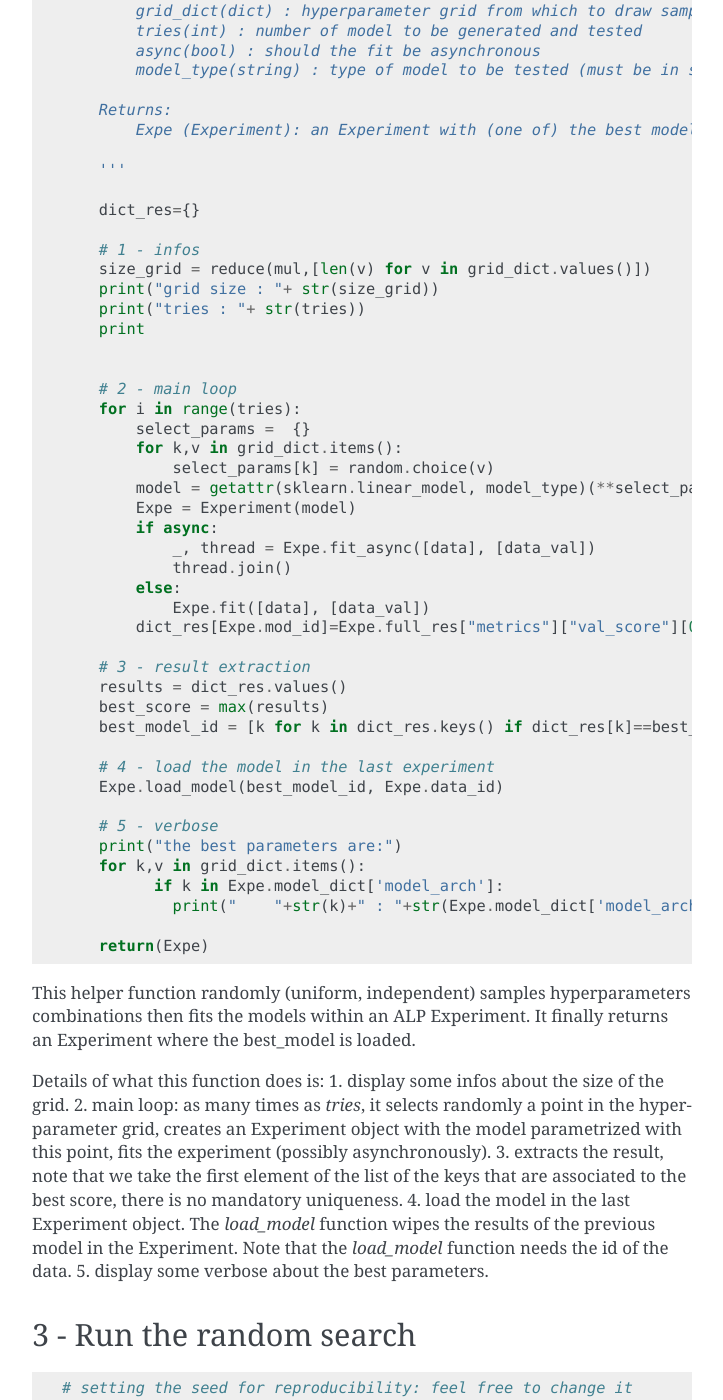
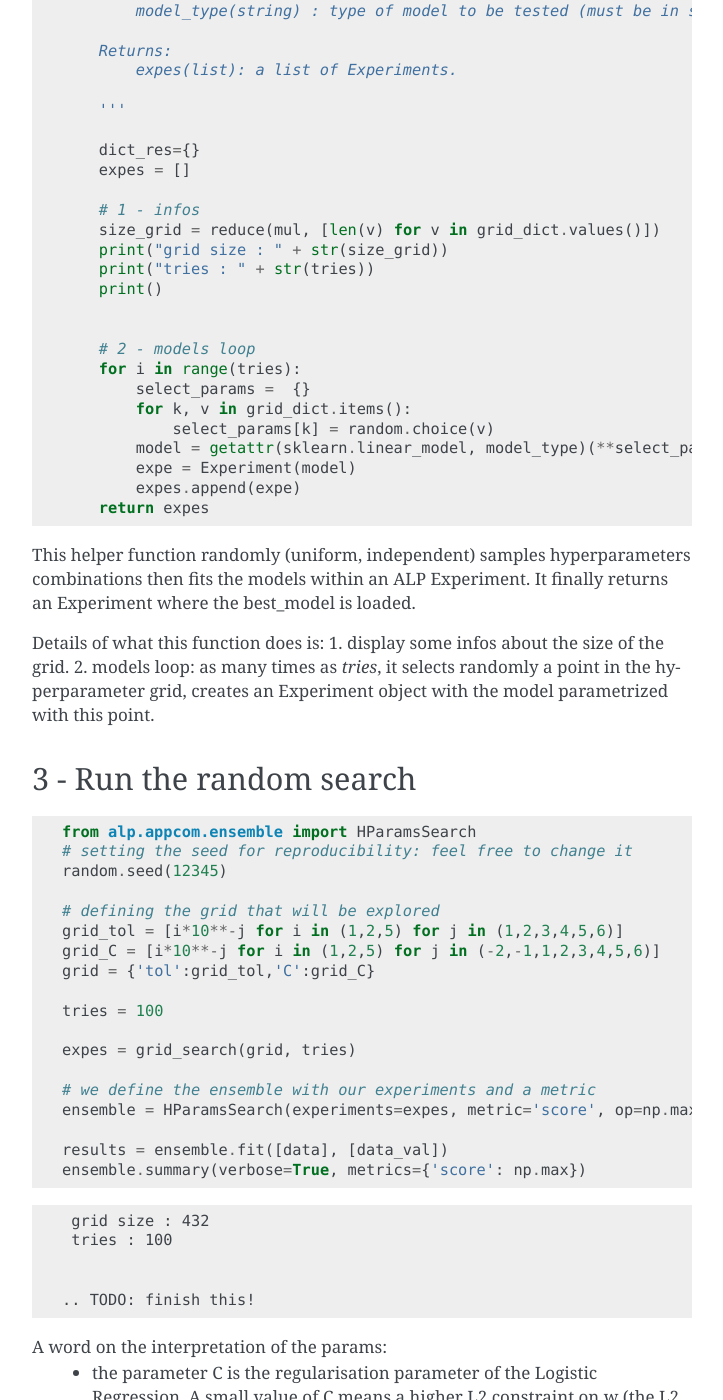
Before and after one commit to tboquet/python-alp, a Sphinx documentation site: the page built from docs/Tutorials/tuto1.rst, in a window 1280 px wide and 1400 px high, scrolled down 1304 px. Shown: the whole window, without its empty margins (388-1111 px from the left). Built offline with Sphinx 7.4.7, drawn with Linux system fonts in a browser that asks for light colours; some of the changed text lies outside the part shown.

Commit message:
+ use ensembles for HP tunning

```diff
--- a/docs/Tutorials/tuto1.rst
+++ b/docs/Tutorials/tuto1.rst
@@ -35,6 +35,7 @@ best.
     data_val["X"], data_val["y"] = X_test_val, y_test_val
     data_new["X"], data_new["y"] = X_test_new, y_test_new
 
+
 2 - Define an easy model and an ALP Experiment in a loop
 ~~~~~~~~~~~~~~~~~~~~~~~~~~~~~~~~~~~~~~~~~~~~~~~~~~~~~~~~~~~~~~~
 
@@ -51,77 +52,53 @@ Let us first define a helper function.
     from alp.appcom.core import Experiment
     from operator import mul
 
-    def grid_search(data, data_val, grid_dict, tries, async = False, model_type = 'LogisticRegression'):
-        ''' This function randomly tries hyperparameters in Experiments and returns the best model.
+    def grid_search(grid_dict, tries, model_type='LogisticRegression'):
+        ''' This function randomly build Experiments with different hyperparameters and return the list of experiments.
 
         Args:
-            data(dict) : data to be passed as a dictionary mapping
-                inputs names to np.arrays
-            data_val(dict) : same for validation
             grid_dict(dict) : hyperparameter grid from which to draw samples from
             tries(int) : number of model to be generated and tested
             async(bool) : should the fit be asynchronous
             model_type(string) : type of model to be tested (must be in sklearn.linear_model)
 
         Returns:
-            Expe (Experiment): an Experiment with (one of) the best model
+            expes(list): a list of Experiments.
 
         '''
 
         dict_res={}
+        expes = []
 
         # 1 - infos
-        size_grid = reduce(mul,[len(v) for v in grid_dict.values()])
-        print("grid size : "+ str(size_grid))
-        print("tries : "+ str(tries))
-        print
+        size_grid = reduce(mul, [len(v) for v in grid_dict.values()])
+        print("grid size : " + str(size_grid))
+        print("tries : " + str(tries))
+        print()
 
 
-        # 2 - main loop
+        # 2 - models loop
         for i in range(tries):
             select_params =  {}
-            for k,v in grid_dict.items():
+            for k, v in grid_dict.items():
                 select_params[k] = random.choice(v)
             model = getattr(sklearn.linear_model, model_type)(**select_params)
-            Expe = Experiment(model)
-            if async:
-                _, thread = Expe.fit_async([data], [data_val])
-                thread.join()
-            else:
-                Expe.fit([data], [data_val])
-            dict_res[Expe.mod_id]=Expe.full_res["metrics"]["val_score"][0]
-
-        # 3 - result extraction
-        results = dict_res.values()
-        best_score = max(results)
-        best_model_id = [k for k in dict_res.keys() if dict_res[k]==best_score][0]
-
-        # 4 - load the model in the last experiment
-        Expe.load_model(best_model_id, Expe.data_id)
-
-        # 5 - verbose
-        print("the best parameters are:")
-        for k,v in grid_dict.items():
-              if k in Expe.model_dict['model_arch']:
-                print("    "+str(k)+" : "+str(Expe.model_dict['model_arch'][k]))
-
-        return(Expe)
+            expe = Experiment(model)
+            expes.append(expe)
+        return expes
 
 This helper function randomly (uniform, independent) samples hyperparameters combinations then fits the models within an ALP Experiment. It finally returns an Experiment where the best_model is loaded.
 
 
 Details of what this function does is:
 1. display some infos about the size of the grid.
-2. main loop: as many times as `tries`, it selects randomly a point in the hyperparameter grid, creates an Experiment object with the model parametrized with this point, fits the experiment (possibly asynchronously).
-3. extracts the result, note that we take the first element of the list of the keys that are associated to the best score, there is no mandatory uniqueness.
-4. load the model in the last Experiment object. The `load_model` function wipes the results of the previous model in the Experiment. Note that the `load_model` function needs the id of the data.
-5. display some verbose about the best parameters.
+2. models loop: as many times as `tries`, it selects randomly a point in the hyperparameter grid, creates an Experiment object with the model parametrized with this point.
 
 3 - Run the random search
 ~~~~~~~~~~~~~~~~~~~~~~~~~~~~~~~~~~~~~~~~~~
 
 .. code:: python
 
+    from alp.appcom.ensemble import HParamsSearch
     # setting the seed for reproducibility: feel free to change it
     random.seed(12345)
 
@@ -132,7 +109,13 @@ Details of what this function does is:
 
     tries = 100
 
-    Expe_best = grid_search(data,data_val,grid,tries,async = False)
+    expes = grid_search(grid, tries)
+
+    # we define the ensemble with our experiments and a metric
+    ensemble = HParamsSearch(experiments=expes, metric='score', op=np.max)
+
+    results = ensemble.fit([data], [data_val])
+    ensemble.summary(verbose=True, metrics={'score': np.max})
 
 
 
@@ -141,10 +124,8 @@ Details of what this function does is:
     grid size : 432
     tries : 100
 
-    the best parameters are:
-        C : 50
-        tol : 0.0001
 
+   .. TODO: finish this!
 
 A word on the interpretation of the params:
  * the parameter C is the regularisation parameter of the Logistic Regression. A small value of C means a higher L2 constraint on w (the L2 constraint is not applied on $c$, the intercept parameter). A larger C can lead to overfitting, while a smaller value can lead to too much regularization. As such, it is the ideal candidate for automatic tuning.
```
Also changed, not shown: other parts of docs/Tutorials/tuto1.rst (+1 -1 lines).
